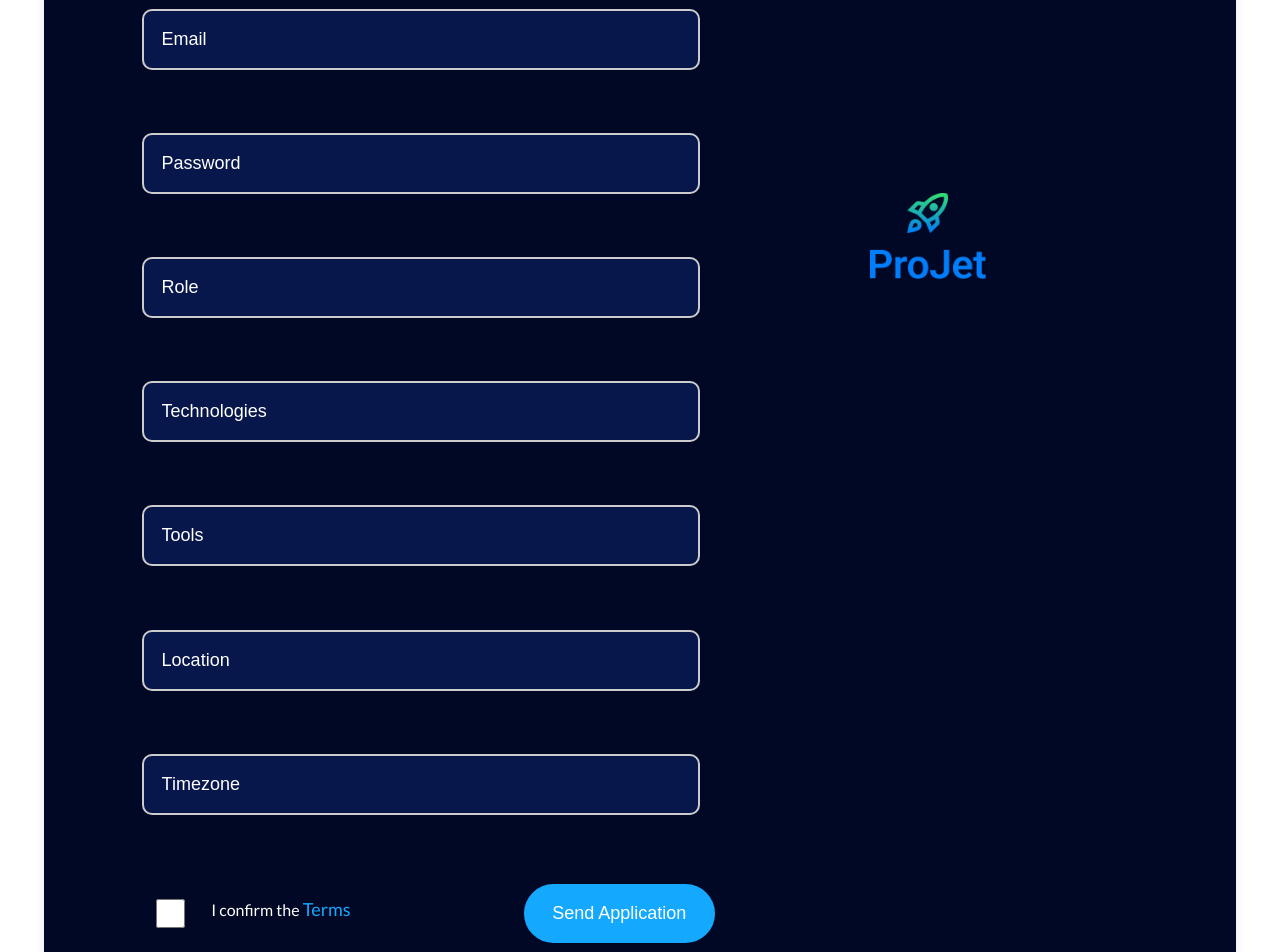
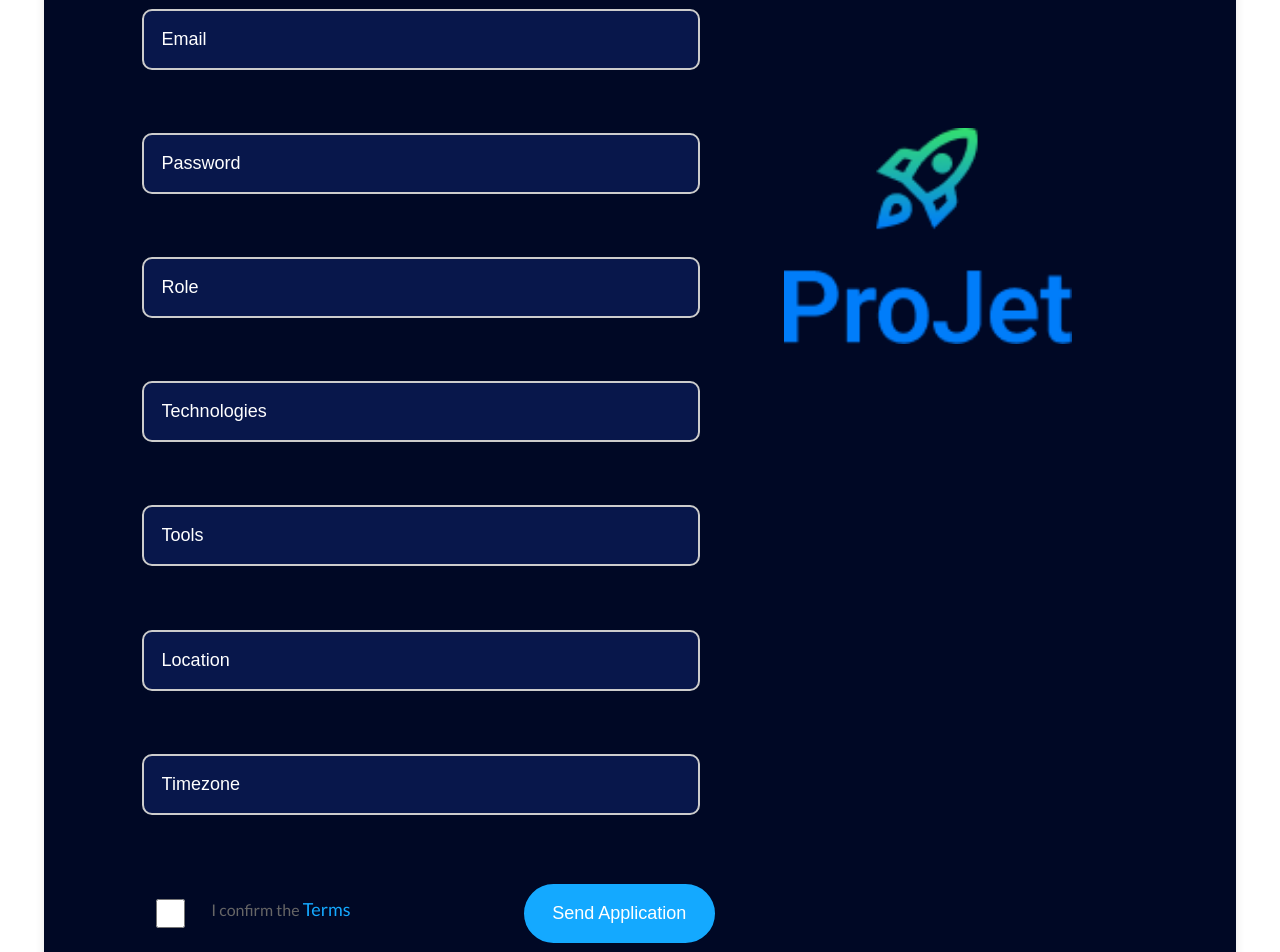
Before and after one commit to No-Country-simulation/s16-09-n-node-react, a React (Vite) app in the folder frontend/: page /auth/signup in a window 1280 px wide. Shown: the part 560-1512 px from the top of the page. Built offline with nearby package versions, Linux system fonts and the light colour scheme.

Commit message:
fix: form registro

```diff
--- a/frontend/src/components/auth/signup/SignUp.module.css
+++ b/frontend/src/components/auth/signup/SignUp.module.css
@@ -157,7 +157,7 @@ button {
   }
 
   .logo {
-    max-width: 20%;
+    max-width: 50%;
     height: auto;
   }
 
--- a/frontend/src/components/auth/signup/Signup.jsx
+++ b/frontend/src/components/auth/signup/Signup.jsx
@@ -34,6 +34,7 @@ const SignUp = () => {
 
   const handleChange = (e) => {
     const { name, value } = e.target;
+    validatePassword(value);
     setFormValues({
       ...formValues,
       [name]: value,
@@ -186,7 +187,7 @@ const SignUp = () => {
           <input type="checkbox"
           required="required"
           className={styles.check}
-          /> <p style={{ marginLeft: "5%", color: "white"}} > I confirm the <a href="/auth/term" className={styles.link}>Terms</a></p>
+          /> <p style={{ marginLeft: "5%"}} > I confirm the <a href="/auth/term" className={styles.link}>Terms</a></p>
 
 
         <div className={styles.but}>
```
